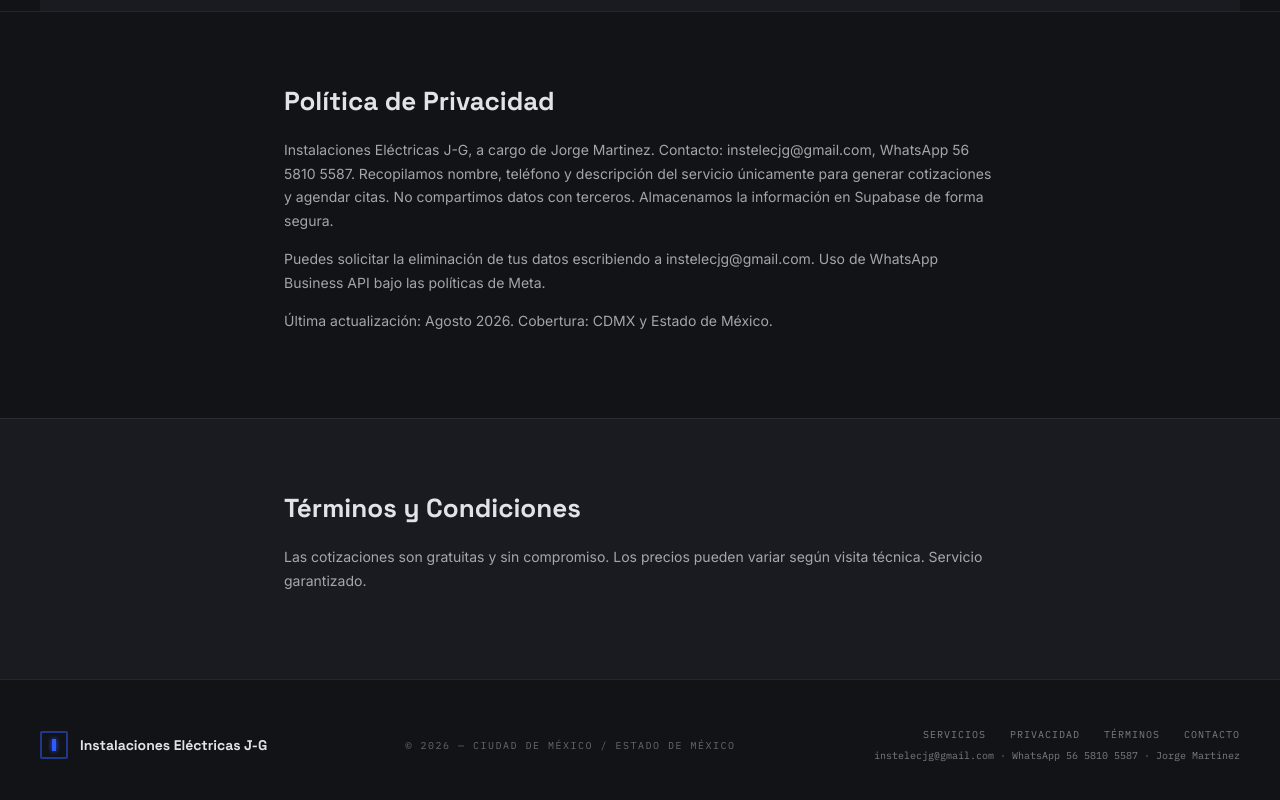
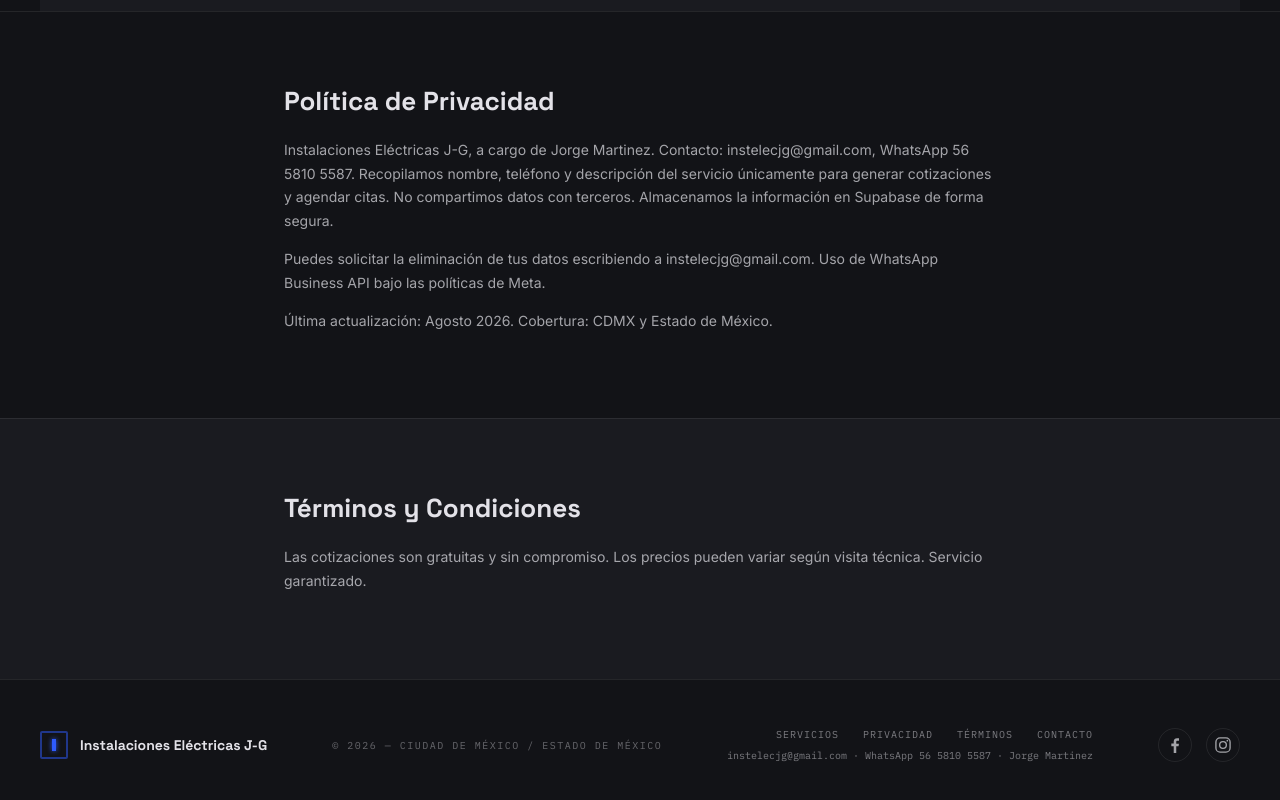
Before and after one commit to martinezn3gr0/webapp, a React (Vite) app: page / in a window 1280 px wide. Shown: the part 4804-5604 px from the top of the page. Built offline with nearby package versions, Linux system fonts and the light colour scheme; no server answers.

Commit message:
Agrega enlaces a Facebook e Instagram en el footer
Co-Authored-By: Claude Sonnet 5 <noreply@anthropic.com>
Claude-Session: https://claude.ai/code/session_01Eu68dt8cobHRb6kPdN8KJa

```diff
--- a/src/pages/Landing.css
+++ b/src/pages/Landing.css
@@ -967,6 +967,26 @@ a.landing-contact__value:hover {
   opacity: 0.5;
 }
 
+.landing-footer__social {
+  display: flex;
+  gap: 14px;
+}
+
+.landing-footer__social a {
+  display: grid;
+  place-items: center;
+  width: 34px;
+  height: 34px;
+  border: 1px solid var(--l-line);
+  border-radius: 50%;
+  color: var(--l-ink-soft);
+}
+
+.landing-footer__social a:hover {
+  color: var(--l-primary);
+  border-color: var(--l-primary);
+}
+
 /* Sticky WhatsApp */
 .landing-sticky-wa {
   position: fixed;
--- a/src/pages/Landing.jsx
+++ b/src/pages/Landing.jsx
@@ -3,6 +3,8 @@ import './Landing.css';
 
 const WHATSAPP_NUMBER = '525658105587';
 const WHATSAPP_DISPLAY = '56 5810 5587';
+const FACEBOOK_URL = 'https://www.facebook.com/share/1C3NLDyM1p/';
+const INSTAGRAM_URL = 'https://www.instagram.com/instelecjg?stkn=aWQ1eXp6c3BweWRv';
 
 const NAV_LINKS = [
   { href: '#servicios', label: 'Servicios' },
@@ -190,6 +192,20 @@ function Icon({ name, size = 24 }) {
       return (
         <svg width={size} height={size} viewBox="0 0 24 24" fill="currentColor">
           <path d="M12.04 2C6.58 2 2.13 6.45 2.13 11.91c0 1.75.46 3.45 1.32 4.95L2.05 22l5.25-1.38a9.9 9.9 0 0 0 4.74 1.21h.01c5.46 0 9.9-4.45 9.9-9.91 0-2.65-1.03-5.14-2.9-7.01A9.82 9.82 0 0 0 12.04 2zm5.8 14.14c-.24.68-1.4 1.3-1.93 1.38-.5.08-1.12.11-1.81-.11a16.6 16.6 0 0 1-1.65-.61c-2.9-1.25-4.79-4.17-4.93-4.36-.14-.19-1.18-1.57-1.18-3 0-1.42.75-2.12 1.01-2.41.27-.29.58-.36.78-.36.19 0 .39 0 .55.01.18.01.42-.07.65.5.24.58.82 2 .89 2.15.07.15.12.32.02.51-.1.19-.15.31-.29.48-.15.17-.31.38-.44.51-.15.15-.3.31-.13.6.17.29.76 1.25 1.63 2.02 1.12 1 2.06 1.31 2.35 1.46.29.15.46.13.63-.08.17-.21.72-.84.91-1.13.19-.29.38-.24.63-.14.26.1 1.65.78 1.93.92.29.14.48.21.55.33.07.12.07.68-.17 1.36z" />
+        </svg>
+      );
+    case 'facebook':
+      return (
+        <svg width={size} height={size} viewBox="0 0 24 24" fill="currentColor">
+          <path d="M13.5 21.9v-8.3h2.8l.4-3.2h-3.2V8.4c0-.9.25-1.55 1.58-1.55H16.8V4c-.28-.04-1.25-.12-2.37-.12-2.35 0-3.96 1.43-3.96 4.06v2.27H7.6v3.2h2.87v8.3h3.03Z" />
+        </svg>
+      );
+    case 'instagram':
+      return (
+        <svg {...common}>
+          <rect x="3.5" y="3.5" width="17" height="17" rx="5" />
+          <circle cx="12" cy="12" r="4" />
+          <circle cx="17.2" cy="6.8" r="1" fill="currentColor" stroke="none" />
         </svg>
       );
     default:
@@ -675,6 +691,24 @@ export default function Landing() {
               instelecjg@gmail.com · WhatsApp {WHATSAPP_DISPLAY} · Jorge Martinez
             </div>
           </div>
+          <div className="landing-footer__social">
+            <a
+              href={FACEBOOK_URL}
+              target="_blank"
+              rel="noreferrer"
+              aria-label="Facebook de Instalaciones Eléctricas J-G"
+            >
+              <Icon name="facebook" size={20} />
+            </a>
+            <a
+              href={INSTAGRAM_URL}
+              target="_blank"
+              rel="noreferrer"
+              aria-label="Instagram de Instalaciones Eléctricas J-G"
+            >
+              <Icon name="instagram" size={20} />
+            </a>
+          </div>
         </div>
       </footer>
 
```
